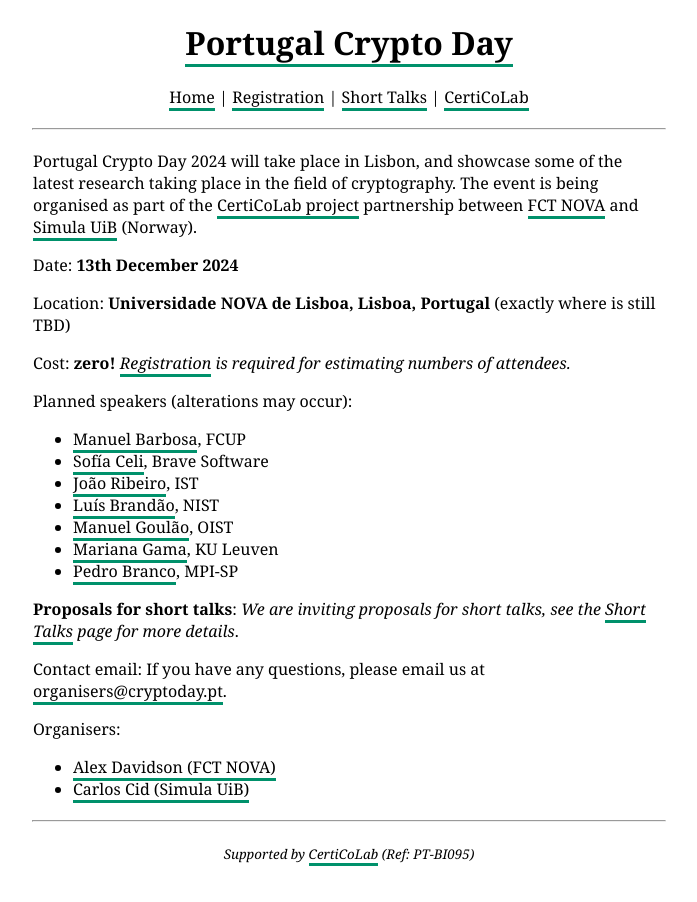
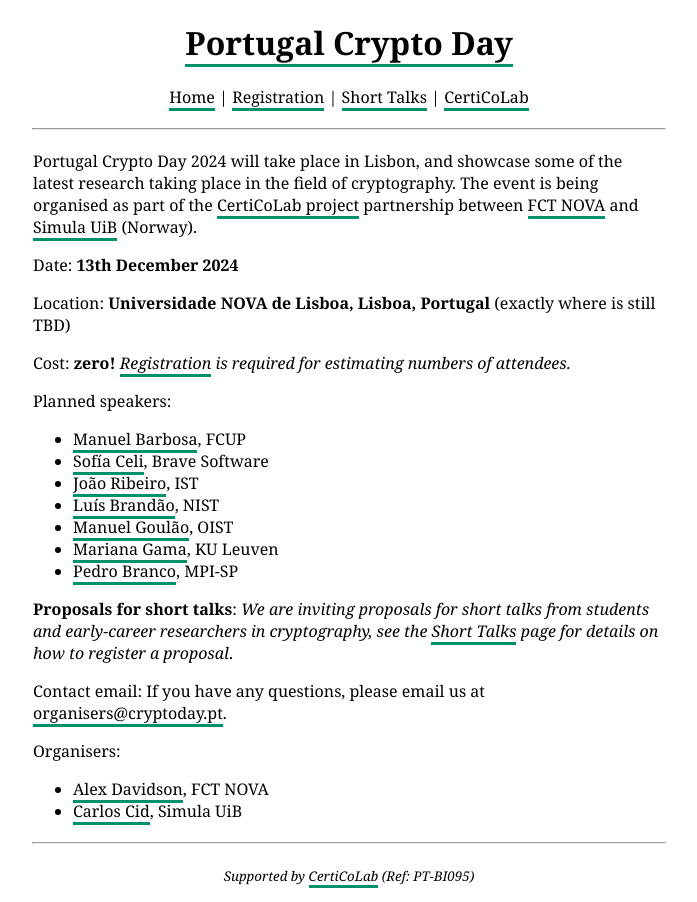
Before and after one commit to cryptoday-pt/cryptoday-pt.github.io, a Jekyll site: the page built from index.html, in a window 1280 px wide. Shown: the whole page, without its empty margins (291-988 px from the left). Built offline with Jekyll 4.4.1, drawn with Linux system fonts in a browser that asks for light colours; the list of posts is cut into pages by our own code.

Commit message:
Update affiliation consistency

```diff
--- a/index.html
+++ b/index.html
@@ -14,7 +14,7 @@
     Cost: <b>zero!</b> <i><a href="https://cryptoday.pt/registration/">Registration</a> is required for estimating numbers of attendees.</i>
 </p>
 <p>
-    Planned speakers (alterations may occur):
+    Planned speakers:
     <ul>
         <li><a href="https://www.dcc.fc.up.pt/~mbb/">Manuel Barbosa</a>, FCUP</li>
         <li><a href="https://sofiaceli.com/">Sofía Celi</a>, Brave Software</li>
@@ -26,14 +26,14 @@
     </ul>
 </p>
 <p>
-    <b>Proposals for short talks</b>: <i>We are inviting proposals for short talks, see the <a href="https://cryptoday.pt/short-talks/">Short Talks</a> page for more details</i>.
+    <b>Proposals for short talks</b>: <i>We are inviting proposals for short talks from students and early-career researchers in cryptography, see the <a href="https://cryptoday.pt/short-talks/">Short Talks</a> page for details on how to register a proposal</i>.
 </p>
 <p>
     Contact email: If you have any questions, please email us at <a href="mailto:organisers@cryptoday.pt">organisers@cryptoday.pt</a>.
 </p>
 <p> Organisers:
     <ul>
-        <li><a href="https://alxdavids.xyz">Alex Davidson (FCT NOVA)</a></li>
-        <li><a href="https://www.carloscid.eu/">Carlos Cid (Simula UiB)</a></li>
+        <li><a href="https://alxdavids.xyz">Alex Davidson</a>, FCT NOVA</li>
+        <li><a href="https://www.carloscid.eu/">Carlos Cid</a>, Simula UiB</li>
     </ul>
 </p>
```
